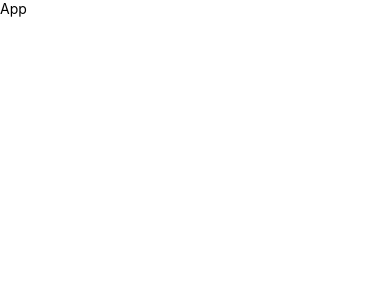
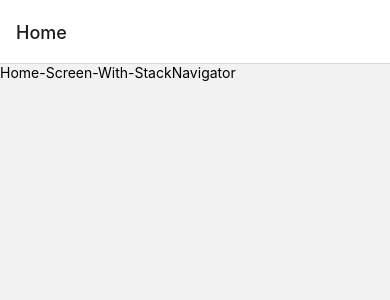
Before and after one commit to fernando2349/stack-navigation, a React Native app in the folder lab-react-native-with-cli-navigation/: screen / in a window 390 px wide. Shown: the top 300 px of the page. Built offline with nearby package versions, Linux system fonts and the light colour scheme.

Commit message:
main
pantallas

```diff
--- a/lab-react-native-with-cli-navigation/src/presentation/App.tsx
+++ b/lab-react-native-with-cli-navigation/src/presentation/App.tsx
@@ -1,10 +1,12 @@
 import 'react-native-gesture-handler';
 import { Text, View } from "react-native";
 import { NavigationContainer } from "@react-navigation/native";
+import StackNavigator from './route/StackNavigator';
 const App = () => {
   return(
   <NavigationContainer>
-    <Text>App</Text>
+    {/*<Text>App</Text>*/}
+    <StackNavigator/>
   </NavigationContainer>
   )
 
--- /dev/null
+++ b/lab-react-native-with-cli-navigation/src/presentation/route/StackNavigator.tsx
@@ -0,0 +1,19 @@
+import { createStackNavigator } from '@react-navigation/stack';
+import HomeScreen from '../screens/home/HomeScreen';
+import ProductScreen from '../screens/Products/ProductScreen';
+import SettingsScreen from '../screens/Settings/SettingsScreen';
+import { StackActions } from '@react-navigation/native';
+
+const Stack = createStackNavigator();
+
+function StackNavigator() {
+  return (
+    <Stack.Navigator>
+      <Stack.Screen name="Home" component={HomeScreen} />
+      <Stack.Screen name="Products" component={ProductScreen} />
+      <Stack.Screen name="Settings" component={SettingsScreen} />
+    </Stack.Navigator>
+  );
+}
+
+export default StackNavigator
--- a/lab-react-native-with-cli-navigation/src/presentation/screens/home/HomeScreen.tsx
+++ b/lab-react-native-with-cli-navigation/src/presentation/screens/home/HomeScreen.tsx
@@ -3,7 +3,7 @@ import {Text, View} from "react-native";
 const HomeScreen = () => {
     return(
     <View>
-         <Text>Home-Screen</Text>
+         <Text>Home-Screen-With-StackNavigator</Text>
          </View>
          )
 
```
